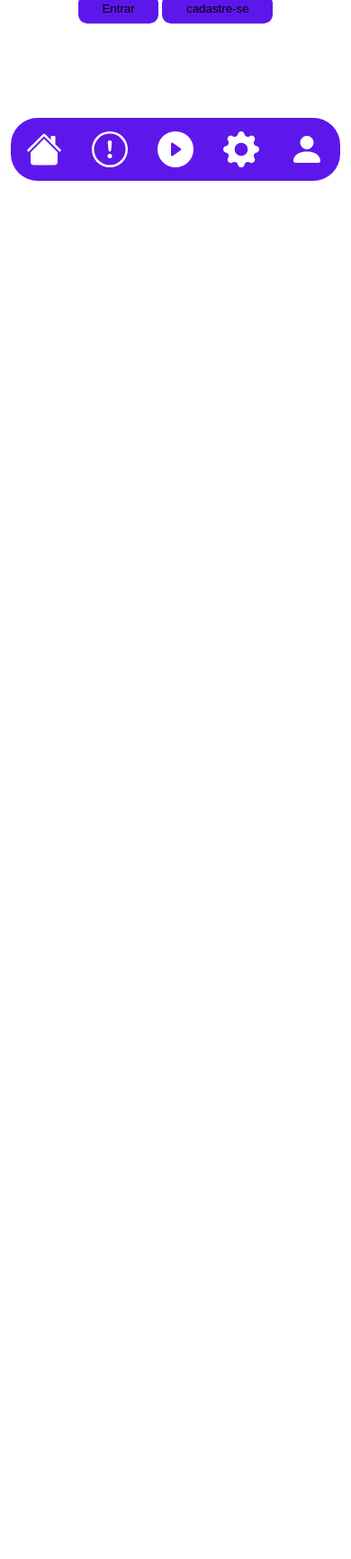
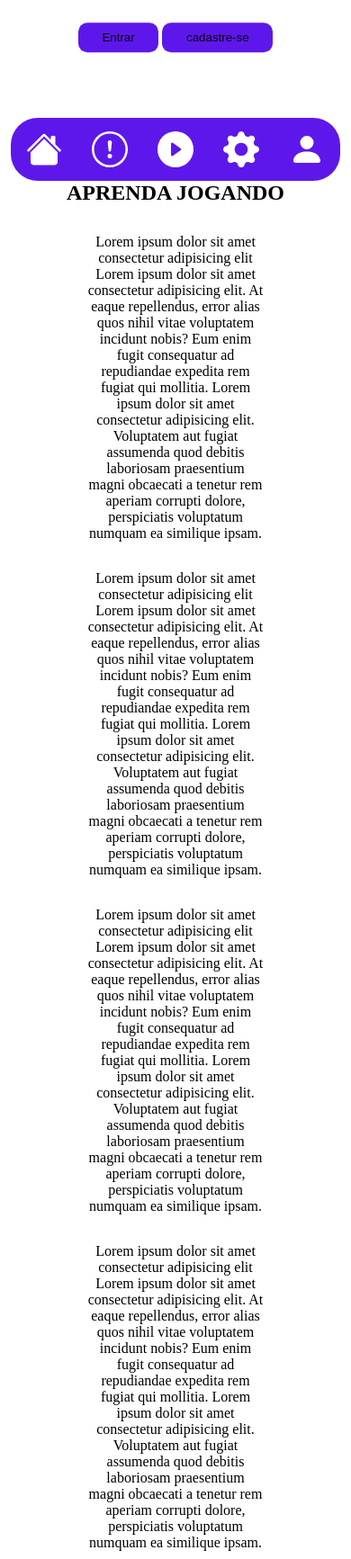
Before and after one commit to alibiohenrique/projeto-tcc, a PHP site: page / in a window 390 px wide. Shown: the part 643-2376 px from the top of the page at 90% size. Before the commit the page ends 844 px from the top, so only its background shows below. Run offline with PHP 8.4, Linux system fonts and the light colour scheme.

Commit message:
implrmrntação inicial html landing page

```diff
--- a/frontend/index.php
+++ b/frontend/index.php
@@ -78,13 +78,35 @@
 
     <main>
         <div class="section" id="LPSection">
-            <div class="textSection" id="LPSection">
+            <div class="textSection">
                 <h2>algum titulo <br><span>aqui mesmo</span></h2>
                 <p>Lorem ipsum dolor sit amet consectetur adipisicing elit</p>
                 <div class="btnSection"><button class="btn">Entrar</button> <button class="btn">cadastre-se</button></div>
             </div>
             <iframe src="https://www.youtube.com/embed/wMTnjSJGWCs?si=ZkHGBrhkyhx6DwqY" title="YouTube video player" frameborder="0" allow="accelerometer; autoplay; clipboard-write; encrypted-media; gyroscope; picture-in-picture; web-share" referrerpolicy="strict-origin-when-cross-origin" allowfullscreen></iframe>
         </div>
+        <div class="textSection">
+            <h2> aprenda jogando</h2>
+            <p>Lorem ipsum dolor sit amet consectetur adipisicing elit Lorem ipsum dolor sit amet consectetur adipisicing elit. At eaque repellendus, error alias quos nihil vitae voluptatem incidunt nobis? Eum enim fugit consequatur ad repudiandae expedita rem fugiat qui mollitia. Lorem ipsum dolor sit amet consectetur adipisicing elit. Voluptatem aut fugiat assumenda quod debitis laboriosam praesentium magni obcaecati a tenetur rem aperiam corrupti dolore, perspiciatis voluptatum numquam ea similique ipsam.</p>
+            <p>Lorem ipsum dolor sit amet consectetur adipisicing elit Lorem ipsum dolor sit amet consectetur adipisicing elit. At eaque repellendus, error alias quos nihil vitae voluptatem incidunt nobis? Eum enim fugit consequatur ad repudiandae expedita rem fugiat qui mollitia. Lorem ipsum dolor sit amet consectetur adipisicing elit. Voluptatem aut fugiat assumenda quod debitis laboriosam praesentium magni obcaecati a tenetur rem aperiam corrupti dolore, perspiciatis voluptatum numquam ea similique ipsam.</p>
+            <p>Lorem ipsum dolor sit amet consectetur adipisicing elit Lorem ipsum dolor sit amet consectetur adipisicing elit. At eaque repellendus, error alias quos nihil vitae voluptatem incidunt nobis? Eum enim fugit consequatur ad repudiandae expedita rem fugiat qui mollitia. Lorem ipsum dolor sit amet consectetur adipisicing elit. Voluptatem aut fugiat assumenda quod debitis laboriosam praesentium magni obcaecati a tenetur rem aperiam corrupti dolore, perspiciatis voluptatum numquam ea similique ipsam.</p>
+            <p>Lorem ipsum dolor sit amet consectetur adipisicing elit Lorem ipsum dolor sit amet consectetur adipisicing elit. At eaque repellendus, error alias quos nihil vitae voluptatem incidunt nobis? Eum enim fugit consequatur ad repudiandae expedita rem fugiat qui mollitia. Lorem ipsum dolor sit amet consectetur adipisicing elit. Voluptatem aut fugiat assumenda quod debitis laboriosam praesentium magni obcaecati a tenetur rem aperiam corrupti dolore, perspiciatis voluptatum numquam ea similique ipsam.</p>
+
+        </div>
+
+        <div class="section" id="LPSection2">
+            <div class="card">
+                <div class="cHead">
+                    <div class="textSection">
+                        <h2>Nome do expeecialista</h2>
+                        <p>Expecialidades, crgos e etc aqui</p>
+                    </div>
+                    <img src="https://img.freepik.com/free-psd/3d-illustration-human-avatar-profile_23-2150671142.jpg?size=338&ext=jpg&ga=GA1.1.1141335507.1719187200&semt=ais_user" alt="">
+                </div>
+                <p>Lorem ipsum dolor sit amet consectetur adipisicing elit. Ipsum saepe suscipit ullam. Obcaecati, ad? Natus voluptas consequuntur non, officia officiis illum corporis? Tempora recusandae ipsam culpa doloremque aliquam necessitatibus animi?</p>
+            </div>
+        </div>
+
         <div class="pop-up">
             <div class="exit-btn">
 
--- /dev/null
+++ b/frontend/styles/components/main.css
@@ -0,0 +1,53 @@
+
+.textSection {
+    text-align: center;
+}
+
+.textSection h2 {
+    color: black;
+    text-transform: uppercase;
+}
+
+.textSection h2 span {
+    color: var(--ciano);
+}
+
+iframe {
+    width: 80vw;
+    height: 30vh;
+}
+
+.card{
+    width: 100%;
+}
+
+.card p {
+    margin: 1em;
+    width: 100%;
+}
+
+.cHead{
+    display: flex;
+    flex-direction: row;
+}
+
+.card .cHead img {
+    width: 30%;
+}
+
+@media screen and (min-width: 768px) {
+    #LPSection {
+        flex-direction: row;
+        padding: 50px;
+    }
+    iframe{
+        width: 35vw;
+        height: 35vh;
+    }
+}
+
+@media screen and (max-width: 768px) {
+    .btnSection{
+        transform: translateY(+37vh);
+    }
+}
--- a/frontend/styles/utils/utils.css
+++ b/frontend/styles/utils/utils.css
@@ -18,15 +18,13 @@ body {
     padding: 0;
     border: 0;
     width: 100vw;
-    background: var(--black);
     overflow-x: hidden;
 }
 
 p {
     width: 50vw;
+    margin: 2em auto;
 }
-
-
 
 .section {
     width: 100%;
@@ -40,39 +38,13 @@ p {
     background-color: var(--white);
 }
 
-.textSection {
-    text-align: center;
+.section:nth-child(2) {
+    background: blue;
 }
 
-.textSection h2
-
-#LPSection span {
-    color: var(--ciano);
-}
-
-iframe {
-    width: 80vw;
-    height: 30vh;
-}
-
-@media screen and (min-width: 768px) {
-    #LPSection {
-        flex-direction: row;
-        padding: 50px;
-    }
-    iframe{
-        width: 35vw;
-        height: 35vh;
-    }
-}
-
-@media screen and (max-width: 768px) {
-    .btnSection{
-        transform: translateY(37vh);
-    }
-}
-.section:nth-child(2) {
-    background: blue;
+.card {
+    display: flex;
+    flex-direction: column;
 }
 
 .btn {
```
